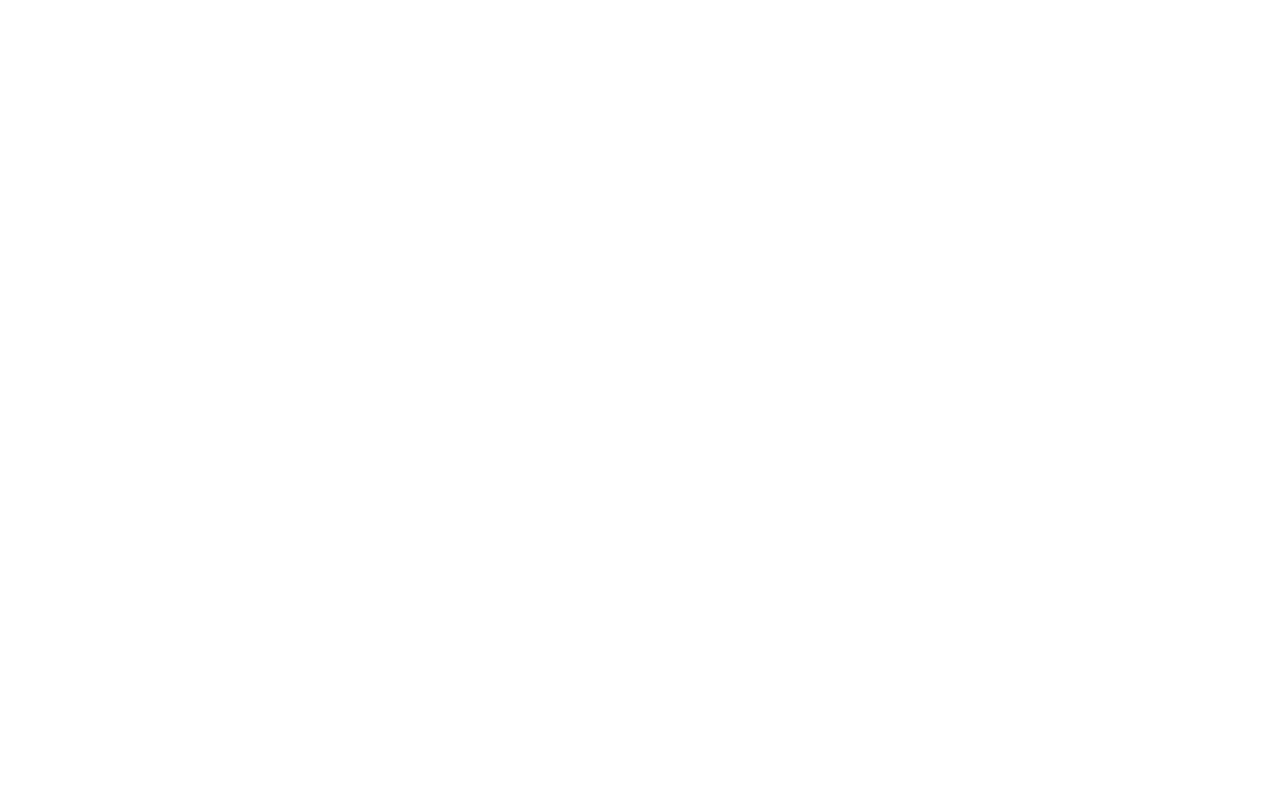
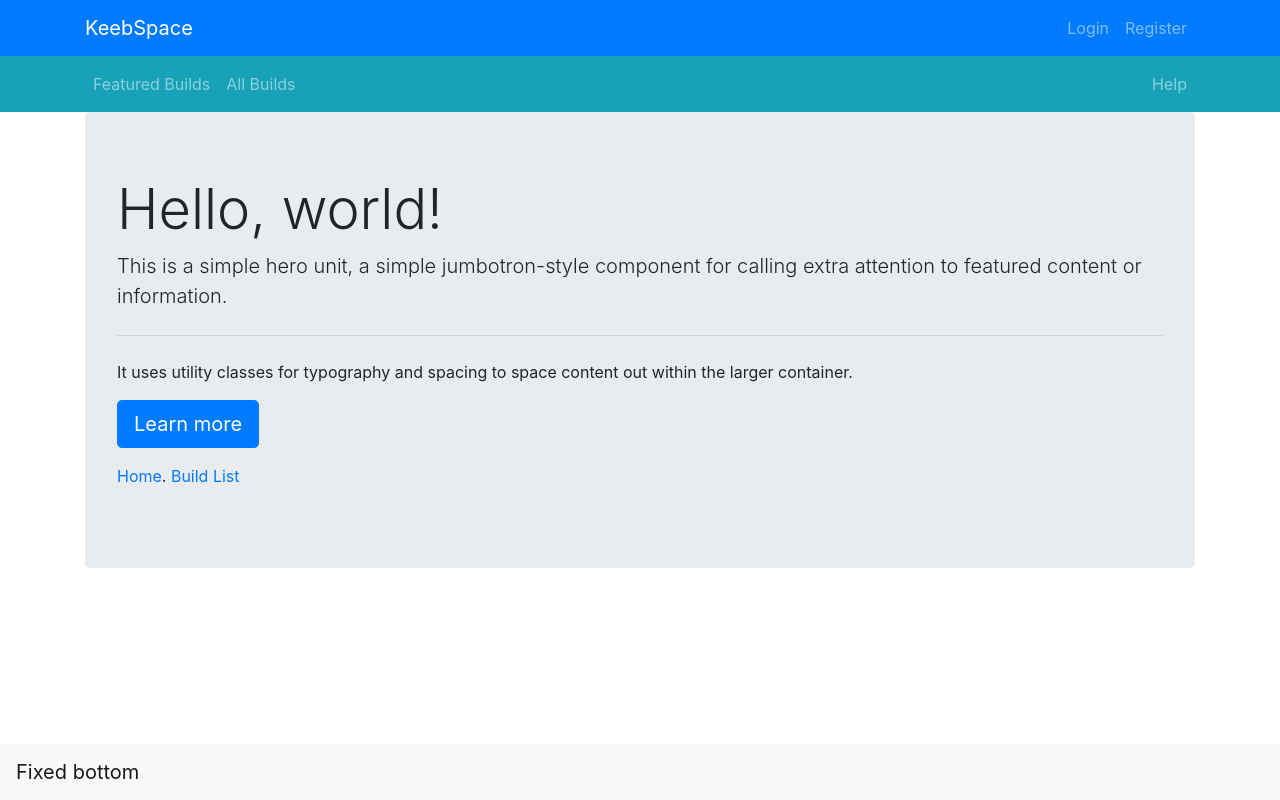
Before and after one commit to iandenegri/keebspace, a Django app: page / in a window 1280 px wide. Before the commit the page is empty. Run offline with Django 3.2, Linux system fonts and the light colour scheme; parts of the project's set-up code (start-up, migrations or seed data) failed here and were passed over; some libraries are stand-ins or nearby versions.

Commit message:
Front end work. Starting towards index,

```diff
--- a/keebspace/settings.py
+++ b/keebspace/settings.py
@@ -29,7 +29,7 @@ SECRET_KEY = os.environ.get('SECRET_KEY') if os.environ.get('SECRET_KEY') else '
 # SECURITY WARNING: don't run with debug turned on in production!
 DEBUG = os.environ.get("DEBUG") if os.environ.get("DEBUG") else True
 
-ALLOWED_HOSTS = ['0.0.0.0', 'localhost', 'keebspace.com']
+ALLOWED_HOSTS = ['0.0.0.0', 'localhost', 'keebspace.com', '127.0.0.1']
 
 
 ###################################################
--- a/templates/base.html
+++ b/templates/base.html
@@ -1,6 +1,61 @@
-<head>
-</head>
+<!doctype html>
+<html lang="en">
+  <head>
+    <!-- Required meta tags -->
+    <meta charset="utf-8">
+    <meta name="viewport" content="width=device-width, initial-scale=1, shrink-to-fit=no">
 
+    <!-- Bootstrap CSS -->
+    <link rel="stylesheet" href="https://maxcdn.bootstrapcdn.com/bootstrap/4.0.0/css/bootstrap.min.css" integrity="sha384-Gn5384xqQ1aoWXA+058RXPxPg6fy4IWvTNh0E263XmFcJlSAwiGgFAW/dAiS6JXm" crossorigin="anonymous">
 
-<footer>
-</footer>
+    <title>Hello, world!</title>
+  </head>
+  <body>
+    <nav class="navbar navbar-expand-sm navbar-dark bg-primary justify-content-between">
+        <div class="container">
+            <a class="navbar-brand" href="{% url 'index' %}">KeebSpace</a>
+            <ul class="navbar-nav">
+                <li class="nav-item">
+                    <a class="nav-link" href="#">Login</a>
+                </li>
+                <li class="nav-item">
+                    <a class="nav-link" href="#">Register</a>
+                </li>
+            </ul>
+        </div>
+    </nav>
+    <nav class="navbar navbar-expand-lg navbar-dark bg-info justify-content-between">
+        <div class="container">
+            <ul class="navbar-nav">
+                <li class="nav-item">
+                    <a class="nav-link" href="#">Featured Builds</a>
+                </li>
+                <li class="nav-item">
+                    <a class="nav-link" href="#">All Builds</a>
+                </li>
+            </ul>
+            <ul class="navbar-nav">
+                <li class="nav-item">
+                    <a class="nav-link" href="#">Help</a>
+                </li>
+            </ul>
+        </div>
+    </nav>
+    <div class="container">
+        {% block content %}
+        {% endblock content %}
+    </div>
+    <footer>
+    <div class="container">
+        <nav class="navbar fixed-bottom navbar-expand-lg navbar-light bg-light">
+            <a class="navbar-brand" href="#">Fixed bottom</a>
+        </nav>
+    </div>
+    </footer>
+    <!-- Optional JavaScript -->
+    <!-- jQuery first, then Popper.js, then Bootstrap JS -->
+    <script src="https://code.jquery.com/jquery-3.2.1.slim.min.js" integrity="sha384-KJ3o2DKtIkvYIK3UENzmM7KCkRr/rE9/Qpg6aAZGJwFDMVNA/GpGFF93hXpG5KkN" crossorigin="anonymous"></script>
+    <script src="https://cdnjs.cloudflare.com/ajax/libs/popper.js/1.12.9/umd/popper.min.js" integrity="sha384-ApNbgh9B+Y1QKtv3Rn7W3mgPxhU9K/ScQsAP7hUibX39j7fakFPskvXusvfa0b4Q" crossorigin="anonymous"></script>
+    <script src="https://maxcdn.bootstrapcdn.com/bootstrap/4.0.0/js/bootstrap.min.js" integrity="sha384-JZR6Spejh4U02d8jOt6vLEHfe/JQGiRRSQQxSfFWpi1MquVdAyjUar5+76PVCmYl" crossorigin="anonymous"></script>
+  </body>
+</html>
--- a/templates/index.html
+++ b/templates/index.html
@@ -1,5 +1,18 @@
 {% extends "base.html" %}
 
-<a href="{% url 'index' %}">Home</a>.
+{% block content %}
+<div class="jumbotron">
+    <h1 class="display-4">Hello, world!</h1>
+    <p class="lead">This is a simple hero unit, a simple jumbotron-style component for calling extra attention to featured content or information.</p>
+    <hr class="my-4">
+    <p>It uses utility classes for typography and spacing to space content out within the larger container.</p>
+    <p class="lead">
+    <a class="btn btn-primary btn-lg" href="#" role="button">Learn more</a>
+    </p>
+    <p>
+    <a href="{% url 'index' %}">Home</a>.
 
-<a href="{% url 'keebs:build-list' %}">Build List</a>
+    <a href="{% url 'keebs:build-list' %}">Build List</a>
+    </p>
+</div>
+{% endblock content %}
```
